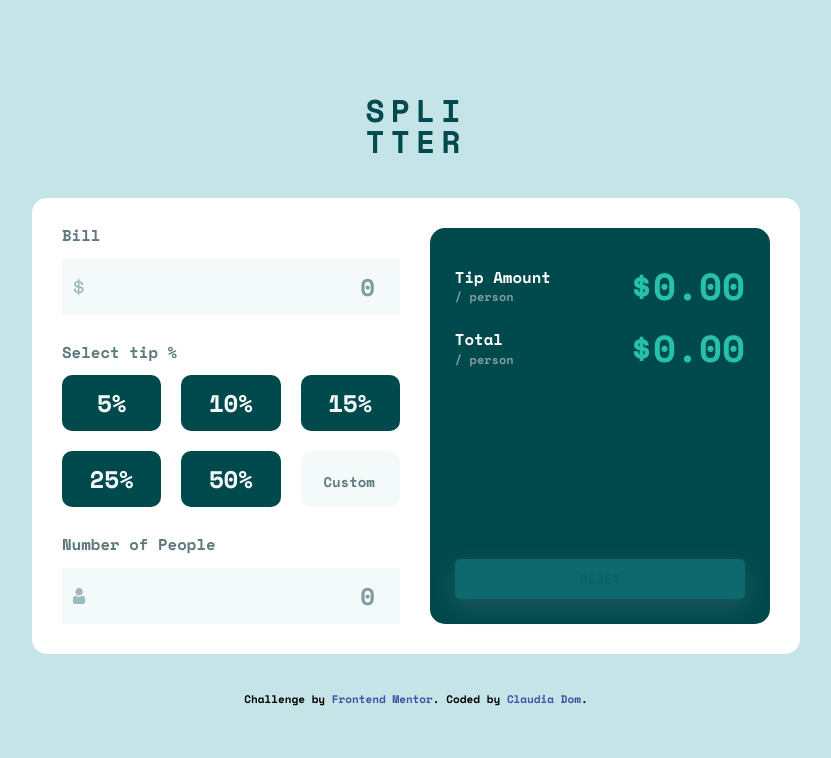
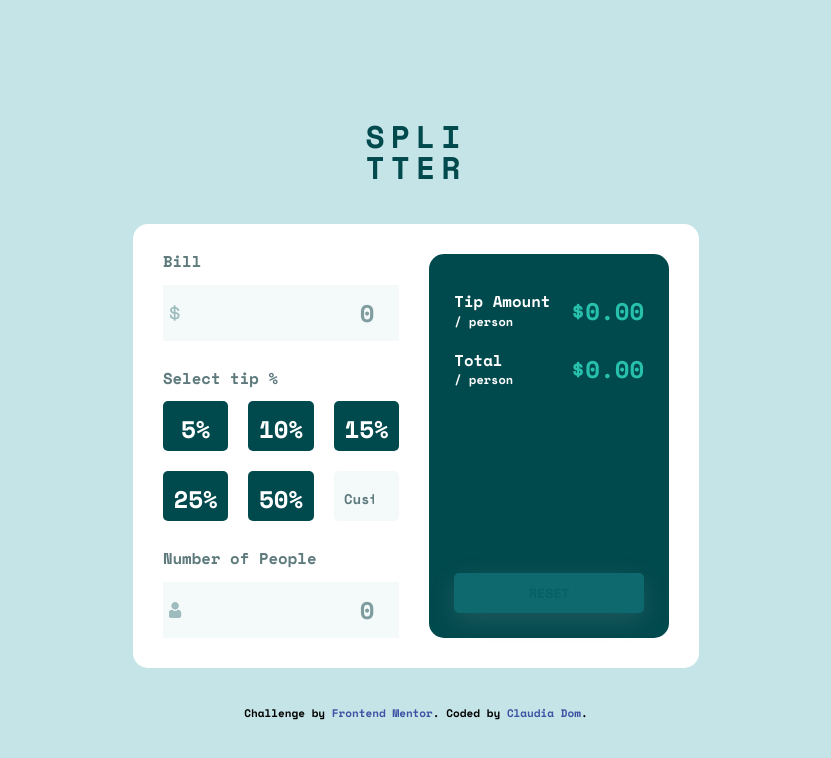
Before and after one commit to ClaudiaRamirezD/Tip-calc-js, a plain HTML site: page index.html in a window 1280 px wide. Shown: the whole page, without its empty margins (224-1055 px from the left). Drawn offline with nearby package versions, Linux system fonts and the light colour scheme.

Commit message:
Improved as per feedback

```diff
--- a/index.html
+++ b/index.html
@@ -21,20 +21,37 @@
         <div class="bill-sec">
           <label for="bill">Bill</label>
           <div class="bill-input">
-            <input type="number" placeholder="0" id="bill">
+            <input type="number" placeholder="0" id="bill" step=".5">
             <img src="/images/icon-dollar.svg" alt="dollar">
           </div>
         </div>
         <div class="tip-sec">
-          <label for="tip">Select tip %</label>
-          <div class="tip-btns">
-            <button data-percentage="0.05">5%</button>
-            <button data-percentage="0.10">10%</button>
-            <button data-percentage="0.15">15%</button>
-            <button data-percentage="0.25">25%</button>
-            <button data-percentage="0.50">50%</button>
-            <input type="number" placeholder="Custom" id="custom" data-percentage="">
-          </div>
+          <fieldset class="fieldset">
+              <legend>Select tip %</legend>
+              <div class="tip-btns">
+                <label class="tip-label">
+                    <input type="radio" name="tip" value="0.05">
+                    <span>5%</span>
+                </label>
+                <label class="tip-label">
+                    <input type="radio" name="tip" value="0.10">
+                    <span>10%</span>
+                </label>
+                <label class="tip-label">
+                    <input type="radio" name="tip" value="0.15">
+                    <span>15%</span>
+                </label>
+                <label class="tip-label">
+                    <input type="radio" name="tip" value="0.25">
+                    <span>25%</span>
+                </label>
+                <label class="tip-label">
+                    <input type="radio" name="tip" value="0.50">
+                    <span>50%</span>
+                </label>
+                <input type="number" placeholder="Custom" id="custom" name="tip-custom">
+            </div>
+          </fieldset>
         </div>
         <div class="people-sec">
           <label for="people">Number of People</label>
--- a/main.js
+++ b/main.js
@@ -1,5 +1,5 @@
 const inputBill = document.querySelector("#bill");
-const tipOptions = document.querySelectorAll(".tip-btns button");
+const tipOptions = document.querySelectorAll(".tip-btns input[type='radio']");
 const customInput = document.querySelector("#custom");
 const people = document.querySelector("#people");
 const totalTip = document.querySelector("#total-tip");
@@ -19,25 +19,36 @@ document.addEventListener("DOMContentLoaded", function () {
     });
 
     // Add event listener for tip buttons
+    const labels = document.querySelectorAll(".tip-label");
+
+    labels.forEach((label) => {
+      // Listen for changes on the radio buttons inside each label
+        label
+        .querySelector("input[type='radio']")
+        .addEventListener("change", () => {
+            // Remove active class from all labels
+            labels.forEach((lbl) => lbl.classList.remove("active"));
+            // Add active class to the selected label
+            label.classList.add("active");
+        });
+    });
+
     tipOptions.forEach((option) => {
         option.addEventListener("click", function () {
-        tipOptions.forEach((btn) => btn.classList.remove("active"));
         customInput.value = "";
-        this.classList.add("active");
-
-        tipPercentage = parseFloat(this.getAttribute("data-percentage"));
+        tipPercentage = parseFloat(this.value);
         calculateResults();
-        checkResetButton(); // Check if the reset button should be enabled
+        checkResetButton();
         });
     });
 
     // Add event listener to custom tip input
     customInput.addEventListener("input", function () {
-        tipOptions.forEach((btn) => btn.classList.remove("active")); // Remove active class from buttons
+        tipOptions.forEach((btn) => (btn.checked = false));
         const customValue = parseFloat(this.value) || 0;
         tipPercentage = customValue / 100;
         calculateResults();
-        checkResetButton(); // Check if the reset button should be enabled
+        checkResetButton();
     });
 
     // Add event listener to people
@@ -45,7 +56,7 @@ document.addEventListener("DOMContentLoaded", function () {
         numberOfPeople = parseInt(this.value) || 0;
         validatePeopleInput();
         calculateResults();
-        checkResetButton(); // Check if the reset button should be enabled
+        checkResetButton();
     });
 
     // Function to validate people input
@@ -110,8 +121,8 @@ document.addEventListener("DOMContentLoaded", function () {
         tipPercentage = 0;
         numberOfPeople = 0;
 
-        // Remove active class from tip buttons
-        tipOptions.forEach((btn) => btn.classList.remove("active"));
+        // Uncheck all radio buttons
+        tipOptions.forEach((btn) => (btn.checked = false));
 
         // Hide the error message if there was any
         validatePeopleInput();
--- a/style.css
+++ b/style.css
@@ -42,7 +42,7 @@ header {
 
 .card {
   background-color: var(--neutral-white-100);
-  width: 100%;
+  max-width: clamp(37.5rem, 29.5775rem + 21.1268vw, 80rem);
   border-radius: var(--br);
 }
 
@@ -59,7 +59,7 @@ header {
   gap: 3rem;
 }
 
-label {
+label, legend {
   color: var(--neutral-cyan-600);
 }
 
@@ -95,37 +95,59 @@ input::placeholder {
 
 .bill-sec,
 .tip-sec,
-.people-sec {
+.people-sec{
   display: flex;
   flex-direction: column;
   gap: 1.5rem;
 }
 
+
 .tip-btns {
+  margin-top: 1.5rem;
   display: grid;
   gap: 2rem;
   grid-template-columns: repeat(2, 1fr);
 }
 
-.tip-btns button,
+.tip-btns label,
 #custom {
   background-color: var(--neutral-cyan-900);
-  color: var(--neutral-cyan-300);
-  font-size: var(--font-size-inputs);
-  font-weight: var(--font-weight-bold);
+  color: white;
   padding: 1rem;
-  border-radius: 1rem;
+  border-radius: .5rem;
   cursor: pointer;
 }
 
-button:hover {
+.tip-btns span {
+  font-size: var(--font-size-inputs);
+  font-weight: var(--font-weight-bold);
+}
+
+.tip-btns label {
+  display: flex;
+  justify-content: center;
+  align-items: center;
+}
+
+.tip-btns label:hover {
   background-color: hsl(173, 61%, 77%);
   color: var(--neutral-cyan-900);
 }
 
-button.active {
+button.active, .tip-btns label.active {
   background-color: var(--accent-cyan);
   color: var(--neutral-cyan-900);
+}
+
+.tip-btns input[type="radio"] {
+    display: none;
+}
+
+
+
+.tip-btns label.active {
+    background-color: var(--accent-cyan);
+    color: var(--neutral-cyan-900);
 }
 
 .people-sec {
@@ -187,7 +209,6 @@ p {
 span {
   display: block;
   font-size: 1.2rem;
-  color: var(--neutral-cyan-500);
   padding-top: .6rem;
 }
 
@@ -228,10 +249,7 @@ h2 {
   color: hsl(228, 45%, 44%);
 }
 
-@media screen and (min-width: 500px) {
-  .card {
-    width: 80%;
-  }
+@media screen and (min-width: 60rem) {
   .card-container {
     flex-direction: row;
     gap: 3rem;
@@ -245,7 +263,7 @@ h2 {
   .tip-btns{
     grid-template-columns: repeat(3, 1fr);
   }
-  .tip-btns button, #custom {
+  .tip-btns label, #custom {
     padding: 1rem;
   }
 
@@ -258,7 +276,7 @@ h2 {
   }
 }
 
-@media screen and (min-width: 800px) {
+/* @media screen and (min-width: 800px) {
   .card {
     width: 60%;
   }
@@ -269,4 +287,4 @@ h2 {
   h2 {
     font-size: clamp(2.4rem, 1.8366rem + 1.5023vw, 4rem);
   }
-}
+} */
```
